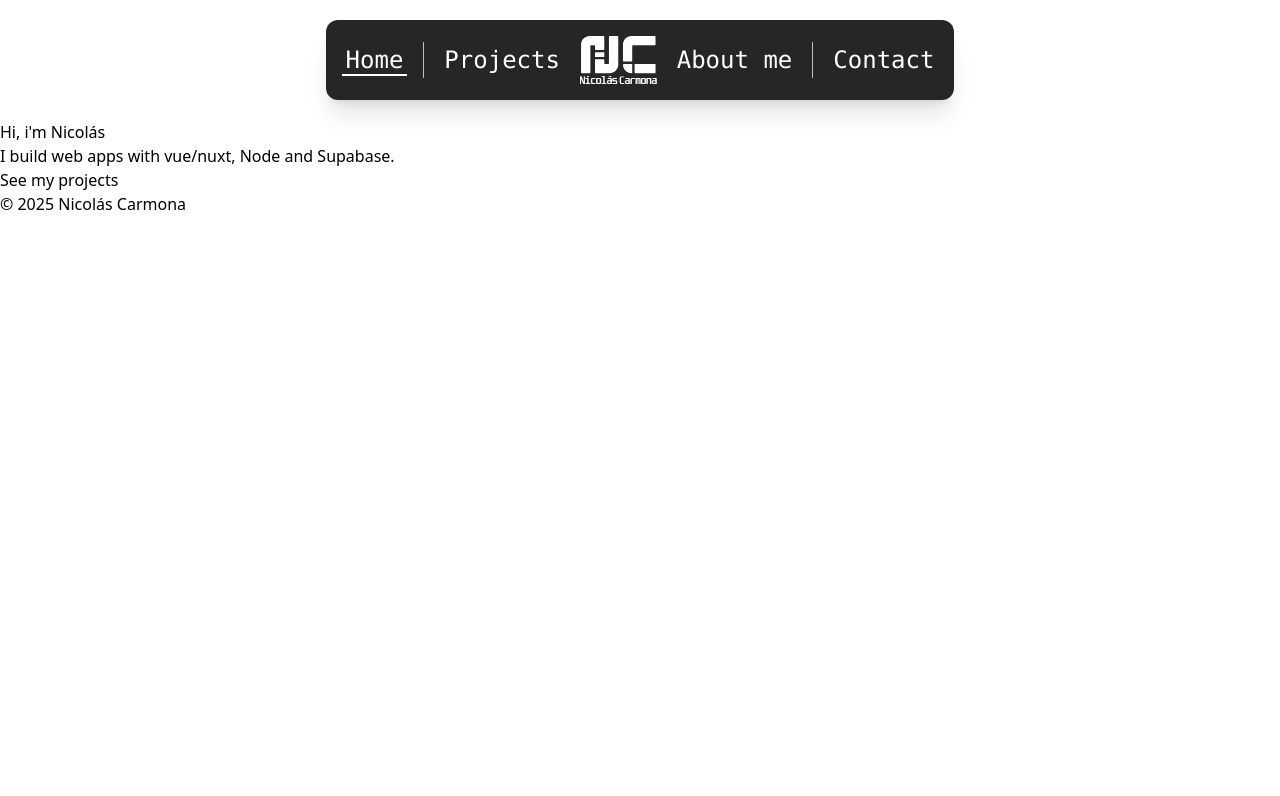
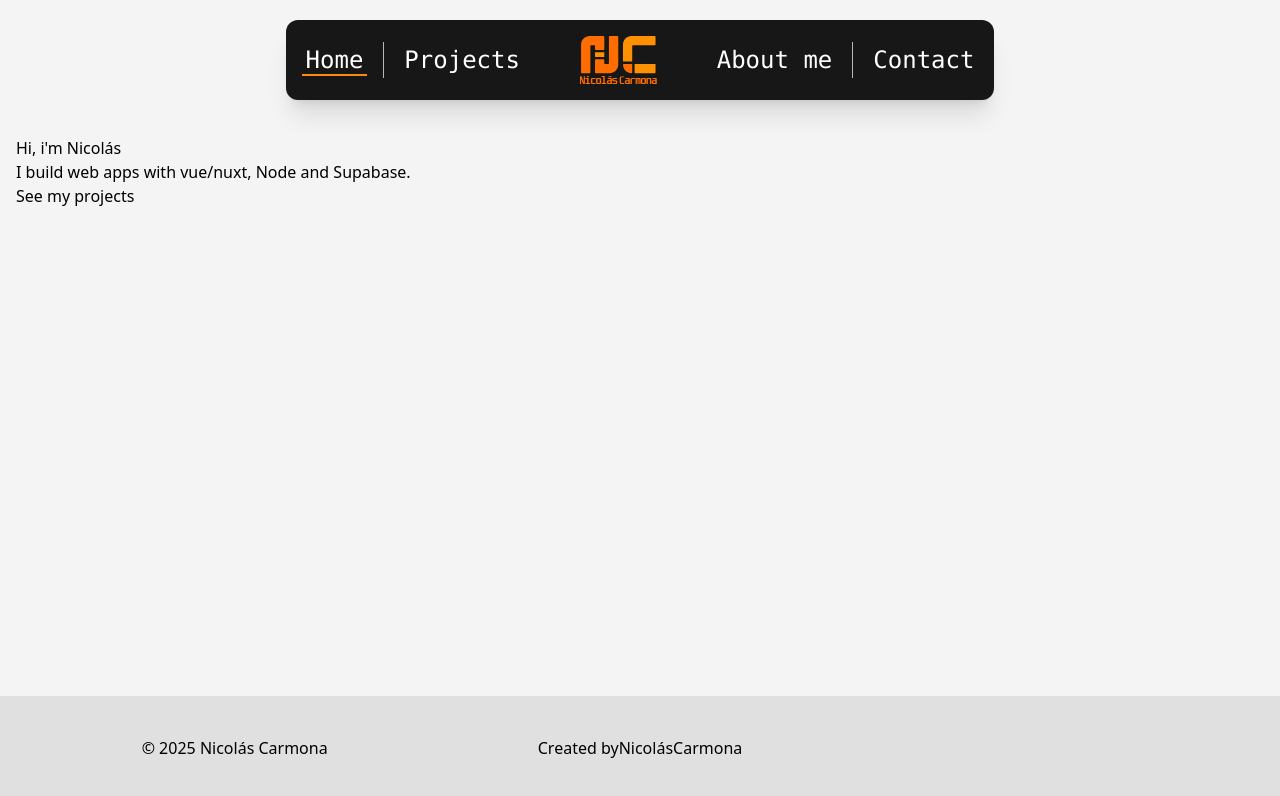
Before and after one commit to ncarmona99/project_portfolio, a Nuxt app: page / in a window 1280 px wide. Shown: the top 796 px of the page. Built offline with nearby package versions, Linux system fonts and the light colour scheme.

Commit message:
Hecha animación logo + navbar + footer incompleto

```diff
--- a/app/assets/css/main.css
+++ b/app/assets/css/main.css
@@ -1,6 +1,14 @@
 @import "tailwindcss";
 
 @layer components {
+  :root {
+    --logo-color-primary-light: #ff6d00;
+    --logo-color-secondary-light: #ff9100;
+    --logo-color-primary-dark: #ffffff;
+    --bg-color-primary-light: #f4f4f4;
+    --bg-color-secondary-light: #e0e0e0;
+    --nav-text-color-light: #ffbe0b;
+  }
   .logo-animado:hover {
     transform-origin: 50% 50%;
     animation: pop 0.6s cubic-bezier(0.22, 1, 0.36, 1) forwards;
@@ -22,4 +30,19 @@
       transform: scale(1);
     }
   }
+  .logo-light-primary {
+    fill: var(--logo-color-primary-light);
+  }
+  .logo-light-secondary {
+    fill: var(--logo-color-secondary-light);
+  }
+  .bg-primary {
+    background-color: var(--bg-color-primary-light);
+  }
+  .bg-secondary {
+    background-color: var(--bg-color-secondary-light);
+  }
+  .nav-text-color {
+    color: var(--logo-color-primary-light);
+  }
 }
--- a/app/components/AnimatedLogo.vue
+++ b/app/components/AnimatedLogo.vue
@@ -1,17 +1,19 @@
 <template>
-  <div class="logo-animado">
+  <div class="logo-animado px-10">
     <svg
       id="Capa_1"
       data-name="Capa 1"
       xmlns="http://www.w3.org/2000/svg"
       viewBox="0 0 1949.38 1218.9"
-      class="h-12 w-auto fill-white"
+      class="h-12 w-auto"
     >
       <g>
         <path
+          class="logo-light-primary"
           d="M27.04,220.83v706.23c0,9.73,7.89,17.62,17.62,17.62h201.06c9.73,0,17.62-7.89,17.62-17.62V253.93c0-9.73,7.88-17.62,17.62-17.62h83.4c9.73,0,17.62,7.89,17.62,17.62v82.63c0,9.73,7.89,17.62,17.62,17.62h199.84c9.73,0,17.62-7.89,17.62-17.62V17.63C617.07,7.89,609.18,0,599.45,0L247.69.12C125.81.15,27.04,98.96,27.04,220.83Z"
         />
         <rect
+          class="logo-light-secondary"
           x="381.74"
           y="413.27"
           width="235.33"
@@ -20,12 +22,15 @@
           ry="5.37"
         />
         <path
+          class="logo-light-primary"
           d="M971.35,723.85V17.62C971.35,7.89,963.46,0,953.73,0h-201.06c-9.73,0-17.62,7.89-17.62,17.62v673.13c0,9.73-7.88,17.62-17.62,17.62h-83.4c-9.73,0-17.62-7.89-17.62-17.62v-82.63c0-9.73-7.89-17.62-17.62-17.62h-199.84c-9.73,0-17.62,7.89-17.62,17.62v318.94c0,9.74,7.89,17.63,17.63,17.62l351.76-.11c121.87-.04,220.65-98.85,220.65-220.72Z"
         />
         <path
+          class="logo-light-secondary"
           d="M1090.81,631.78l.71-416.27c.2-119.09,96.8-215.52,215.88-215.52h592.9c9.73,0,17.62,7.89,17.62,17.62v201.06c0,9.73-7.89,17.62-17.62,17.62h-555.99c-9.72,0-17.6,7.86-17.62,17.58l-1,377.98c-.03,9.72-7.91,17.58-17.62,17.58h-199.62c-9.75,0-17.64-7.91-17.62-17.65Z"
         />
         <rect
+          class="logo-light-secondary"
           x="1386.17"
           y="708.38"
           width="531.75"
@@ -34,10 +39,11 @@
           ry="17.62"
         />
         <path
+          class="logo-light-primary"
           d="M1110.49,708.38h198.25c9.73,0,17.62,7.89,17.62,17.62v201.06c0,9.73-7.89,17.62-17.63,17.62h0c-119.61,0-216.42-97.25-215.88-216.86v-1.9c.05-9.7,7.93-17.54,17.63-17.54Z"
         />
       </g>
-      <g>
+      <g class="logo-light-primary">
         <g>
           <path
             d="M36.9,1025.26l58.47,145.7v-145.7h29.24v193.63h-41.94l-53.68-129.89v129.89H0v-193.63h36.9Z"
--- a/app/layouts/default.vue
+++ b/app/layouts/default.vue
@@ -1,14 +1,15 @@
 <script setup lang="ts"></script>
 
 <template>
-  <header>
+  <div class="min-h-screen flex flex-col">
+    <header class="bg-primary">
       <div class="flex flex-row justify-center">
         <nav
-        class="sticky top-0 mx-auto items-center justify-center flex flex-row font-mono font-medium my-5 rounded-xl shadow-xl bg-neutral-800 text-white text-2xl p-4 gap-x-4"
+          class="sticky top-0 mx-auto items-center justify-center flex flex-row font-mono font-medium my-5 rounded-xl shadow-xl bg-neutral-900 text-white text-2xl p-4 gap-x-4"
         >
           <NuxtLink to="/" v-slot="{ isActive }">
             <span
-            class="relative inline-block px-1 after:content-[''] after:absolute after:left-0 after:bottom-0 after:h-[2px] after:w-0 after:bg-white after:transition-all after:duration-300 hover:after:w-full"
+              class="relative inline-block px-1 after:content-[''] after:absolute after:left-0 after:bottom-0 after:h-[2px] after:w-0 after:bg-orange-400 after:transition-all after:duration-300 hover:after:w-full"
               :class="isActive ? 'after:w-full' : ''"
             >
               Home
@@ -17,7 +18,7 @@
           <div class="w-px h-9 bg-white opacity-70"></div>
           <NuxtLink to="/projects" v-slot="{ isActive }">
             <span
-            class="relative inline-block px-1 after:content-[''] after:absolute after:left-0 after:bottom-0 after:h-[2px] after:w-0 after:bg-white after:transition-all after:duration-300 hover:after:w-full"
+              class="relative inline-block px-1 after:content-[''] after:absolute after:left-0 after:bottom-0 after:h-[2px] after:w-0 after:bg-orange-400 after:transition-all after:duration-300 hover:after:w-full"
               :class="isActive ? 'after:w-full' : ''"
             >
               Projects
@@ -28,7 +29,7 @@
           </ClientOnly>
           <NuxtLink to="/about_me" v-slot="{ isActive }">
             <span
-            class="relative inline-block px-1 after:content-[''] after:absolute after:left-0 after:bottom-0 after:h-[2px] after:w-0 after:bg-white after:transition-all after:duration-300 hover:after:w-full"
+              class="relative inline-block px-1 after:content-[''] after:absolute after:left-0 after:bottom-0 after:h-[2px] after:w-0 after:bg-orange-400 after:transition-all after:duration-300 hover:after:w-full"
               :class="isActive ? 'after:w-full' : ''"
             >
               About me
@@ -37,7 +38,7 @@
           <div class="w-px h-9 bg-white opacity-70"></div>
           <NuxtLink to="/contact" v-slot="{ isActive }">
             <span
-            class="relative inline-block px-1 after:content-[''] after:absolute after:left-0 after:bottom-0 after:h-[2px] after:w-0 after:bg-white after:transition-all after:duration-300 hover:after:w-full"
+              class="relative inline-block px-1 after:content-[''] after:absolute after:left-0 after:bottom-0 after:h-[2px] after:w-0 after:bg-orange-400 after:transition-all after:duration-300 hover:after:w-full"
               :class="isActive ? 'after:w-full' : ''"
             >
               Contact
@@ -47,13 +48,19 @@
       </div>
     </header>
 
-  <main>
+    <main class="bg-primary flex-1 p-4">
       <slot />
     </main>
 
-  <footer>
-    <div>
-      <div>© {{ new Date().getFullYear() }} Nicolás Carmona</div>
+    <footer class="bg-secondary text-center text-black p-10 mt-auto">
+      <div class="grid grid-cols-3 gap-4">
+        <p class="">© {{ new Date().getFullYear() }} Nicolás Carmona</p>
+        <div class="flex justify-center">
+          <p class="">Created by</p>
+          <p class="">Nicolás</p>
+          <p class="">Carmona</p>
+        </div>
       </div>
     </footer>
+  </div>
 </template>
```
Lines whose indentation alone changed are shown as unchanged.
